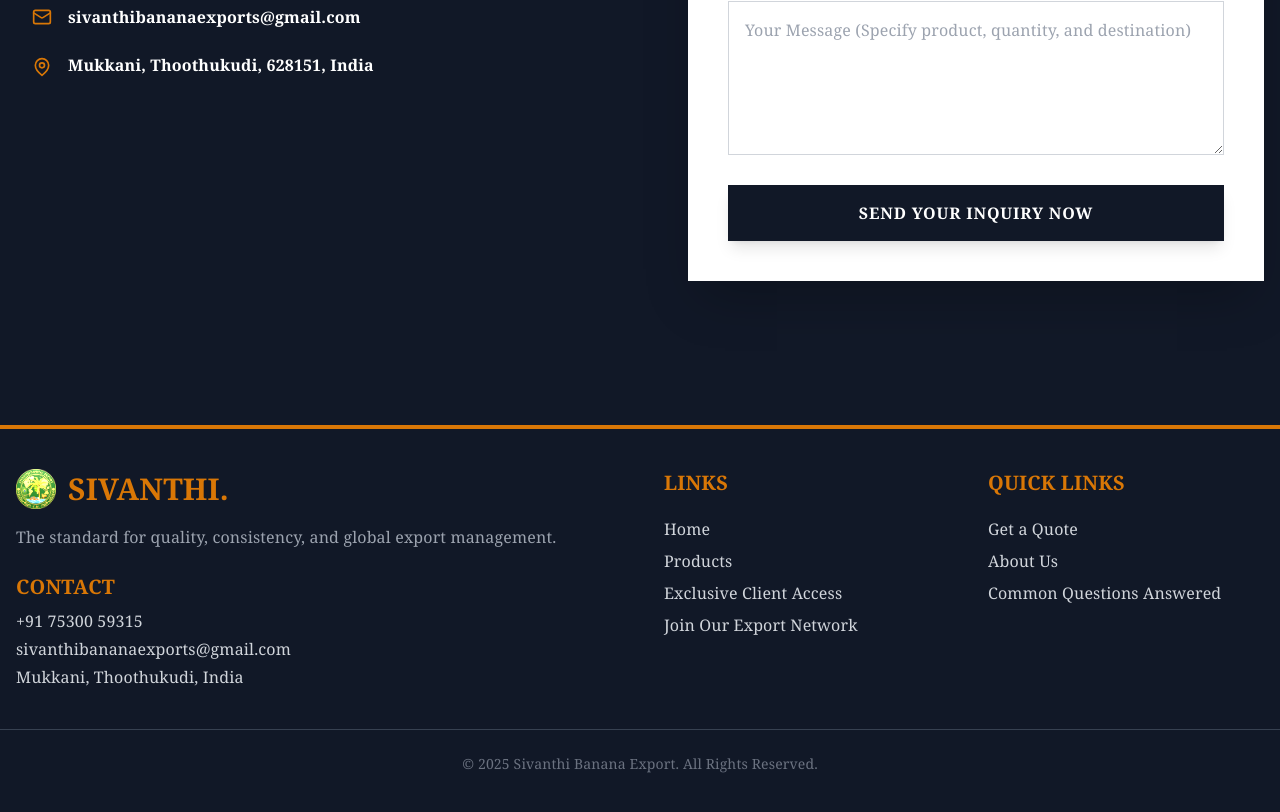
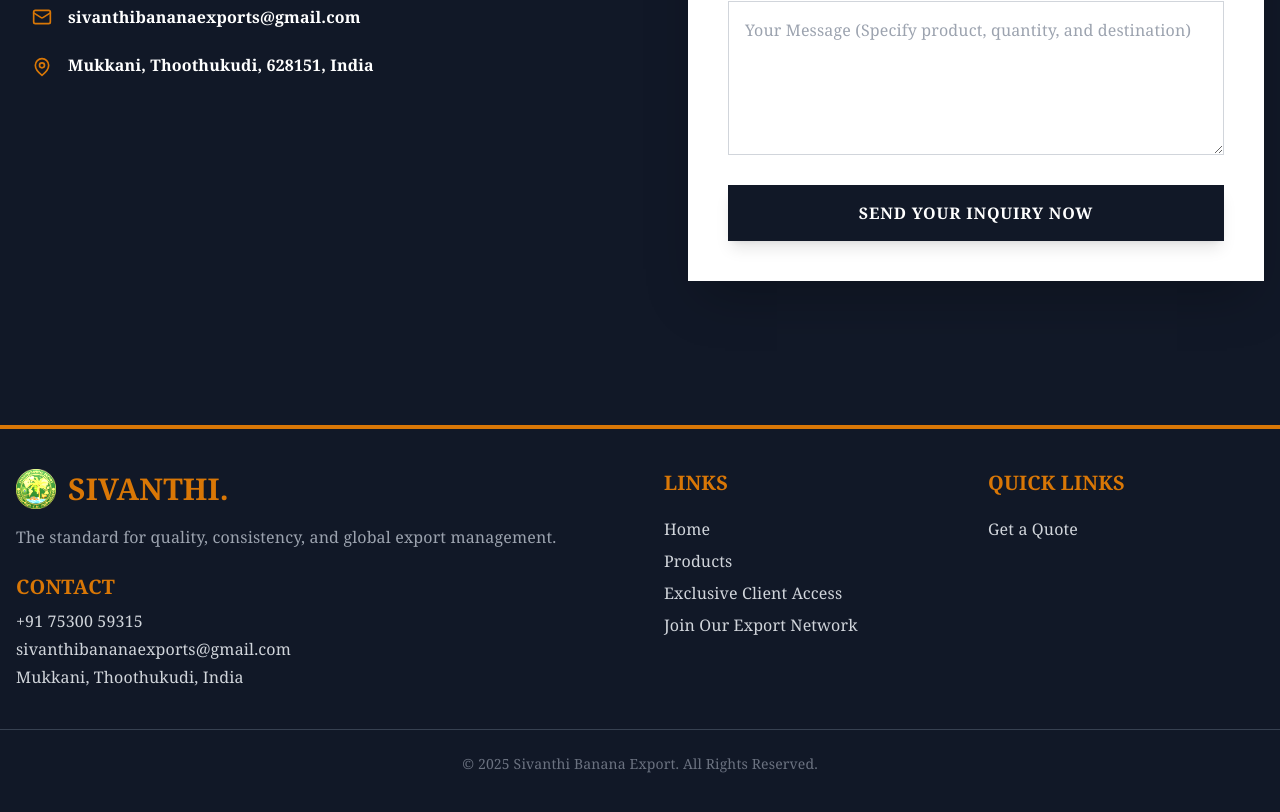
Before and after one commit to trendingvillain/frontend_mm, a React (Vite) app: page / in a window 1280 px wide. Shown: the part 3082-3894 px from the top of the page. Built offline with nearby package versions, Linux system fonts and the light colour scheme; no server answers.

Commit message:
Update LandingPage.jsx

```diff
--- a/src/pages/public/LandingPage.jsx
+++ b/src/pages/public/LandingPage.jsx
@@ -348,8 +348,6 @@
              <h4 className="text-lg sm:text-xl font-bold mb-4 sm:mb-5 text-amber-600">QUICK LINKS</h4>
              <ul className="space-y-2 text-gray-300 text-sm sm:text-base">
                 <li><a href="#contact" className="hover:text-amber-600 transition-colors">Get a Quote</a></li>
-                <li><a href="/about" className="hover:text-amber-600 transition-colors">About Us</a></li>
-                <li><a href="/faq" className="hover:text-amber-600 transition-colors">Common Questions Answered</a></li>
             </ul>
           </div>
         </div>
```
